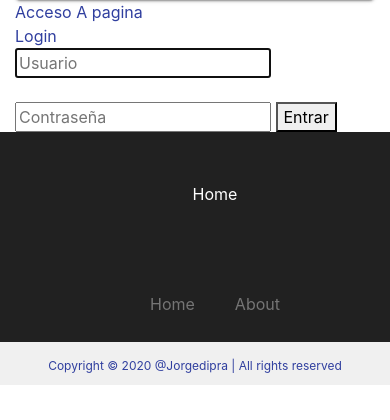
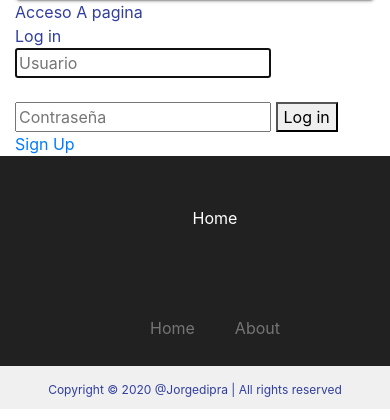
Before and after one commit to jorgedipra/loginMail, a PHP site: template view/Landing__home.php in a window 390 px wide. Shown: the part 56-476 px from the top of the page. Run offline with PHP 8.4, Linux system fonts and the light colour scheme; the template is opened without the code that fills it, so the values that code supplies are empty; style sheets or scripts are compiled from the project's sources; some libraries are stand-ins or nearby versions.

Commit message:
interface login acceso a singup

```diff
--- a/view/Landing__home.php
+++ b/view/Landing__home.php
@@ -1,6 +1,6 @@
 <?php
 #@header
-define("Titulo", "Login");
+define("Titulo", "Log in");
 include 'partials/header_partials.php';
 #@END::header
 
@@ -20,7 +20,7 @@ include 'partials/Landing__header_partials.php';
 </div>
 
 <div class="sidebar">
-  <span class="rtitle">Login</span>
+  <span class="rtitle">Log in</span>
 
   <form action="page" method="POST">
     <input class="textinput" type="text" name="username" autofocus="autofocus" placeholder="Usuario">
@@ -29,8 +29,9 @@ include 'partials/Landing__header_partials.php';
     <input class="textinput" type="password" name="password" placeholder="Contraseña">
     <input type="hidden" name="_token" value="<?=NoCSRF::generate('_token')?>">
     <button class="submit" type="submit">
-      Entrar
+        Log in
     </button>
+    <span><a href="#SignUp">Sign Up</a></span>
   </form>
 
 </div>
```
Also changed, not shown: public/css/home.css (+1 -1 lines), public/stylus/partials/Landing__login.styl (+14 -0 lines).
